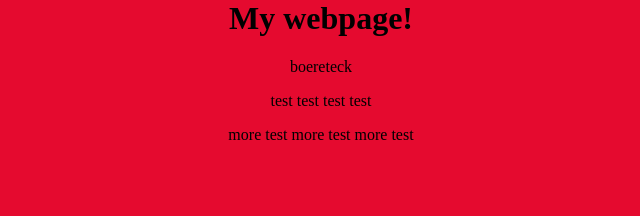
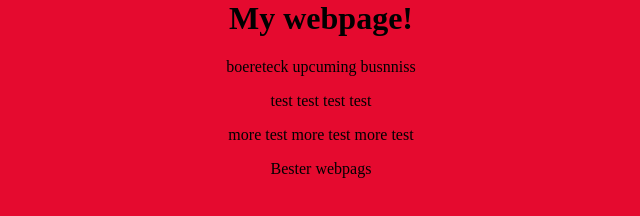
Before and after one commit to steveprogramc/boereteckgithub.io, a plain HTML site: page index.html in a window 1280 px wide. Shown: the whole page, without its empty margins (319-959 px from the left). Drawn offline with Linux system fonts and the light colour scheme.

Commit message:
Make beter page

```diff
--- a/index.html
+++ b/index.html
@@ -8,9 +8,10 @@
 </head>
 <body>
     <h1>My webpage!</h1>
-    <p>boereteck</p>
+    <p>boereteck upcuming busnniss</p>
     <p>test test test test</p>
     <p> more test more test more test</p>
+    <p>Bester webpags</p>
 
 </body>
 </html>
```
